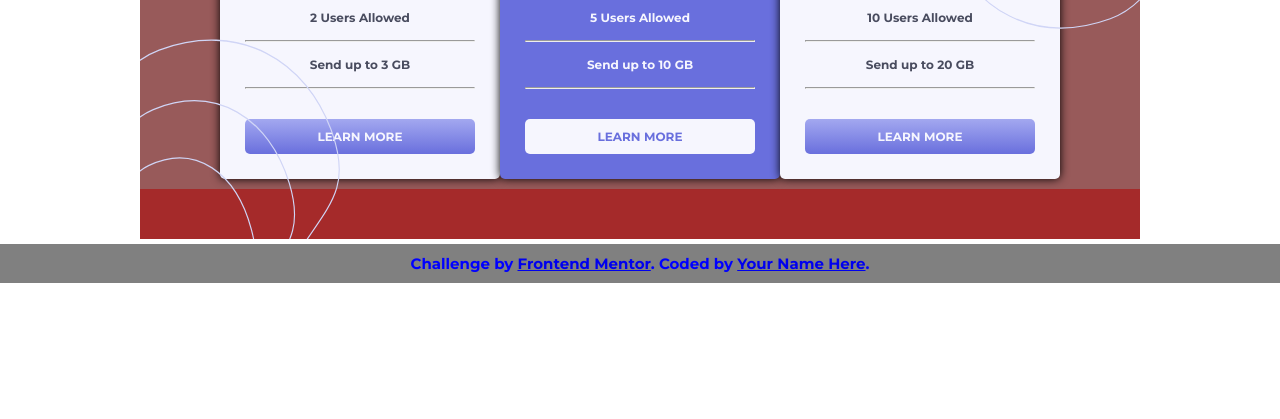
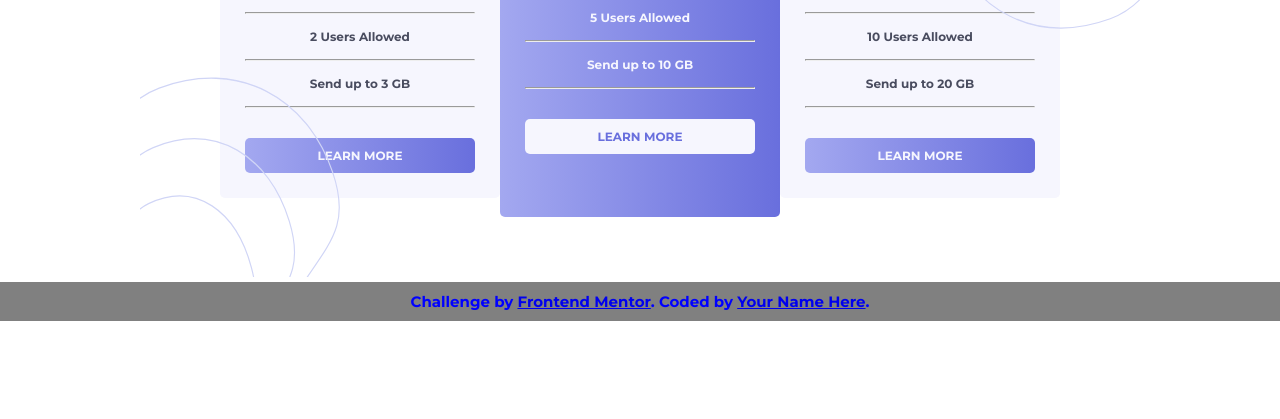
Before and after one commit to Antonmarchitec/ComponenteDePrecios, a plain HTML site: page index.html in a window 1280 px wide. Shown: the part 381-800 px from the top of the page. Drawn offline with Linux system fonts and the light colour scheme.

Commit message:
07_componentePrecios

```diff
--- a/base.json
+++ b/base.json
@@ -2,7 +2,7 @@
     {
       "color_base": "#f6f6fe",
       "color_text": "#494c5f",
-      "color_btn":"linear-gradient(hsl(236, 72%, 79%),hsl(237, 63%, 64%))",
+      "color_btn":"linear-gradient(90deg, rgba(163,168,240,1) 0%, rgba(105,111,221,1) 100%)",
       "color_text_btn":"#f6f6fe",
 
       "state": "Basic",
@@ -12,10 +12,16 @@
       "user": " 2 Users Allowed ",
       "send": " Send up to 3 GB ",
 
-      "btn":1
+      "btn":1,
+
+      "width":"280px",
+      "height":"auto"
+
     },
+
+
     {
-      "color_base": "#696fdd",
+      "color_base": "linear-gradient(90deg, rgba(163,168,240,1) 0%, rgba(105,111,221,1) 100%)",
       "color_text": "#f6f6fe",
       "color_text_btn":"hsl(237, 63%, 64%)",
       "color_btn":"#f6f6fe",
@@ -27,12 +33,19 @@
       "user": " 5 Users Allowed ",
       "send": " Send up to 10 GB ",
 
-      "btn":2
+      "btn":2,
+
+      "width":"280px",
+      "height":"420px"
+
+
     },
+
+
     {
       "color_base": "#f6f6fe",
       "color_text": "#494c5f",
-      "color_btn":"linear-gradient(hsl(236, 72%, 79%),hsl(237, 63%, 64%))",
+      "color_btn":"linear-gradient(90deg, rgba(163,168,240,1) 0%, rgba(105,111,221,1) 100%)",
       "color_text_btn":"#f6f6fe",
 
       "state": "Master",
@@ -42,6 +55,9 @@
       "user": " 10 Users Allowed ",
       "send": " Send up to 20 GB ",
 
-      "btn":3
+      "btn":3,
+
+      "width":"280px",
+      "height":"auto"
     }
   ]
--- a/js/main.js
+++ b/js/main.js
@@ -27,37 +27,28 @@ const pintarElementos = (data) =>{
     data.forEach(element => {
         //console.log(element)
         base_template.querySelector("#title").textContent = element.state
+        base_template.querySelector("#title").style.color = element.color_text
+
         base_template.querySelector("#number").textContent = element.score
+        base_template.querySelector("#number").style.color = element.color_text
+
         base_template.querySelector("#storage").textContent = element.storage
+        base_template.querySelector("#storage").style.color = element.color_text
+
         base_template.querySelector("#users").textContent = element.user
+        base_template.querySelector("#users").style.color = element.color_text
+
         base_template.querySelector("#send").textContent = element.send
+        base_template.querySelector("#send").style.color = element.color_text
+
         base_template.querySelector("#buton").dataset.btn = element.btn
-
-        //styles bloque 2
-        base_template.querySelector("#block").style.background = element.color_base
-        base_template.querySelector("#title").style.color = element.color_text
-        base_template.querySelector("#number").style.color = element.color_text
-        base_template.querySelector("#storage").style.color = element.color_text
-        base_template.querySelector("#users").style.color = element.color_text
-        base_template.querySelector("#send").style.color = element.color_text
         base_template.querySelector("#buton").style.background = element.color_btn
         base_template.querySelector("#buton").style.color = element.color_text_btn
 
+        base_template.querySelector("#block").style.background = element.color_base
+        base_template.querySelector("#block").style.width = element.width
+        base_template.querySelector("#block").style.height = element.height
 
-
-
-
-
-
-        /*
-        base_template.querySelector("#number").style.color = element.colorText
-        base_template.querySelector("#title").style.color = element.colorText
-        base_template.querySelector("#storage").style.color = element.colorText
-        base_template.querySelector("#users").style.color = element.colorText
-        base_template.querySelector("#send").style.color = element.colorText
-        base_template.querySelector("#buton").style.background = element.colorBackgrundWhite
-        base_template.querySelector("#buton").style.background = element.colorBackgrundWhite
-        */
 
 
         let clone = base_template.cloneNode(true)
--- a/scss/_styles.scss
+++ b/scss/_styles.scss
@@ -12,7 +12,7 @@
         padding: 50px 0px;
         margin: auto;
         position: relative;
-        background: brown;
+        background: rgb(255, 255, 255);
         .main__base__title{
             text-align: center;
             font-size: 28px;
@@ -49,17 +49,16 @@
             width: 100%;
             padding: 10px 0px;
             display: flex;
-            justify-content: center;
+            justify-content:center;
             align-items: center;
             background: transparent;
-            background: rgb(152, 90, 90);
+
             .blockSections__bocks{
                 width: 280px;
                 padding: 25px;
                 background:white;
                 text-align: center;
                 border-radius: 5px;
-                box-shadow: 0px 0px 10px black;
                 .blockSections__bocks__title{
                     color:$GrayishBlue;
                 }
--- a/scss/_variables.scss
+++ b/scss/_variables.scss
@@ -5,6 +5,7 @@
 //Primary
 
 $LinearGradient: #a3a8f0 to #696fdd;
+$LinearGradient: (90deg, rgba(163,168,240,1) 0%, rgba(105,111,221,1) 100%);
 
 //Neutral
 
```
Also changed, not shown: css/main.css, 1 other file.
